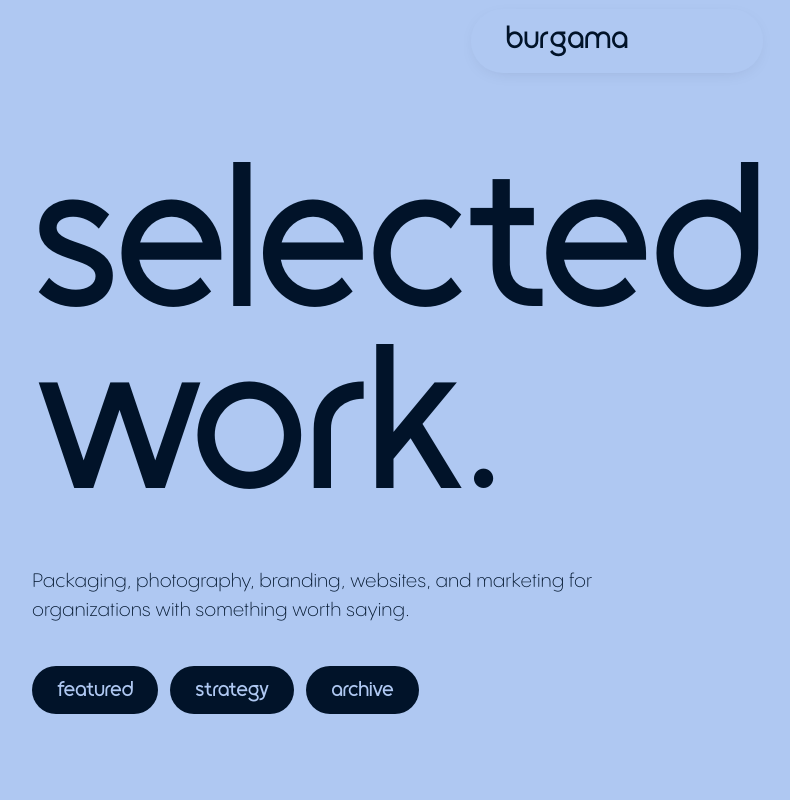
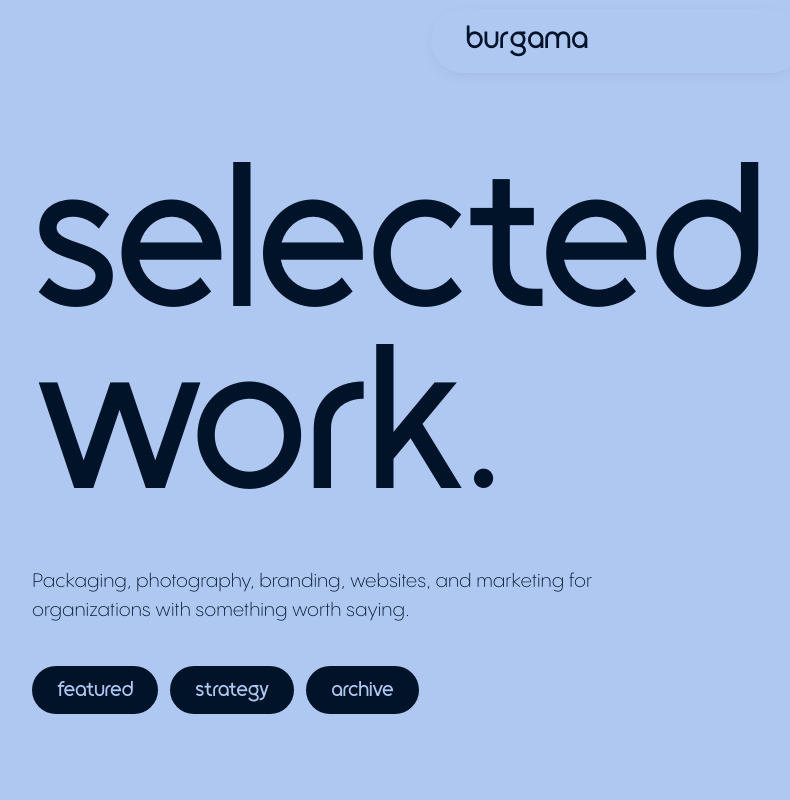
Before and after one commit to cedarandcactus/burgama-site-14.5, a Next.js app: page /work in a window 1280 px wide. Shown: the top 800 px of the page, without its empty margins (23-813 px from the left). Built offline with nearby package versions, Linux system fonts and the light colour scheme.

Commit message:
Widen collapsed desktop navigation pill

```diff
--- a/app/cyan-shell.css
+++ b/app/cyan-shell.css
@@ -440,6 +440,10 @@ body:has(.cyan-header[data-home='true']) #main {
     --header-control-gap: 20px;
     --header-link-gap: 12px;
   }
+
+  body .site-header.cyan-header[data-condensed='true'][data-menu-open='false'][data-project-open='false'] {
+    --header-control-gap: 100px;
+  }
 }
 
 @media (min-width: 700px) and (max-width: 959px) {
```
